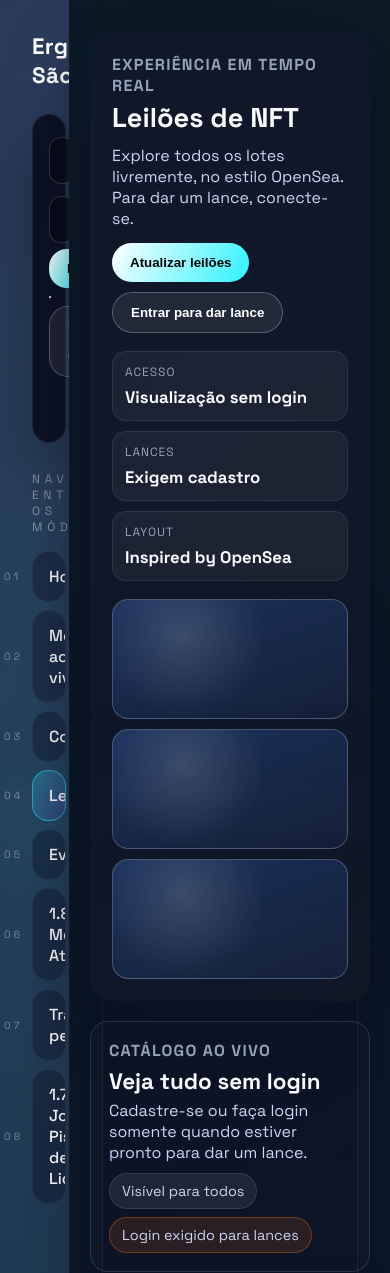
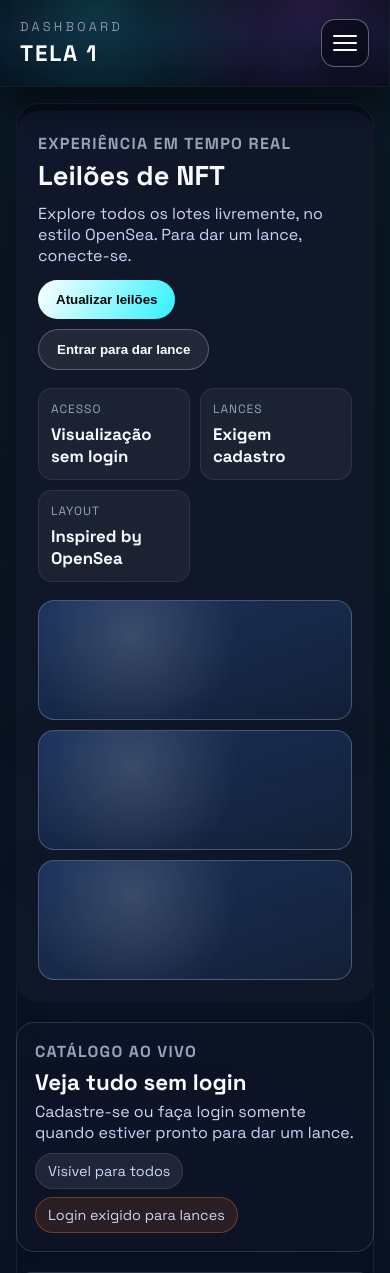
Before and after one commit to aquinomartins/distribuido, a PHP site: page / in a window 390 px wide. Shown: the top 1273 px of the page. Run offline with PHP 8.4, Linux system fonts and the light colour scheme; data comes from the database, SQL or seed files in the repository; grey boxes labelled with a size stand in for pictures from a placeholder-image service; data that the repository does not hold is empty; some libraries are stand-ins or nearby versions.

Commit message:
Revert "Atualiza branding do menu e remove layout mobile"

```diff
--- a/index.html
+++ b/index.html
@@ -2,7 +2,7 @@
 <html lang="pt-br">
 <head>
   <meta charset="utf-8" />
-  <title>Ergastério São Lucas • Mercado</title>
+  <title>Tela 1 • Mercado</title>
   <meta name="viewport" content="width=device-width, initial-scale=1" />
   <link rel="stylesheet" href="styles.css" />
 </head>
@@ -10,7 +10,8 @@
   <aside class="menu" id="appMenu">
     <div class="menu-top">
       <div class="menu-title">
-        <button class="menu-brand" type="button" data-view="home">Ergastério São Lucas</button>
+        <span class="menu-label">Dashboard</span>
+        <h3>Tela 1</h3>
       </div>
       <button class="menu-toggle" id="menuToggle" type="button" aria-expanded="false" aria-controls="menuContent">
         <span class="sr-only">Alternar navegação</span>
--- a/styles.css
+++ b/styles.css
@@ -99,19 +99,6 @@ body.auth-overlay-open { overflow:hidden; }
 .menu-top { display:flex; justify-content:space-between; align-items:center; gap:16px; position:relative; z-index:1; }
 .menu-title { display:flex; flex-direction:column; gap:4px; }
 .menu-label { font-size:0.8rem; letter-spacing:0.25em; text-transform:uppercase; color:var(--muted); }
-.menu-brand {
-  background:none;
-  border:0;
-  padding:0;
-  margin:0;
-  font:inherit;
-  color:#fff;
-  font-size:1.4rem;
-  font-weight:700;
-  letter-spacing:0.02em;
-  text-align:left;
-  cursor:pointer;
-}
 .menu-content { margin-top:24px; display:flex; flex-direction:column; gap:28px; position:relative; z-index:1; }
 .menu-nav__hint { margin:0 0 8px; font-size:0.75rem; color:var(--muted); text-transform:uppercase; letter-spacing:0.4em; }
 .menu-toggle { display:none; width:48px; height:48px; border-radius:14px; border:1px solid rgba(255,255,255,0.35); background:rgba(5,9,20,0.7); cursor:pointer; padding:0; align-items:center; justify-content:center; box-shadow:0 15px 30px rgba(0,0,0,0.35); }
@@ -474,7 +461,13 @@ small.hint { color:#6b7280; }
 .collection-card-highlight span { display:block; font-size:0.85rem; color:#cbd5f5; }
 
 @media (max-width: 960px){
-  .menu-toggle { display:none; }
+  body { flex-direction:column; }
+  .menu { width:100%; padding:18px 20px; position:sticky; top:0; z-index:50; border-bottom:1px solid rgba(255,255,255,0.08); box-shadow:0 20px 30px rgba(0,0,0,0.45); }
+  .menu-toggle { display:flex; }
+  .menu-content { margin-top:0; max-height:0; overflow:hidden; opacity:0; transform:translateY(-12px); transition:max-height .35s ease, opacity .25s ease, transform .25s ease; }
+  body.menu-open .menu-content { margin-top:16px; max-height:2000px; opacity:1; transform:translateY(0); }
+  #view { width:100%; padding:24px 16px 32px; }
+  #view::before { inset:16px; border-radius:24px; }
 }
 .collection-card-highlight strong { display:block; font-size:1.1rem; margin-top:4px; }
 .collection-detail { background:rgba(5,9,20,0.85); border-radius:32px; padding:28px; color:#f8fafc; box-shadow:0 35px 80px rgba(0,0,0,0.45); border:1px solid rgba(255,255,255,0.08); }
```
Also changed, not shown: app.js.
